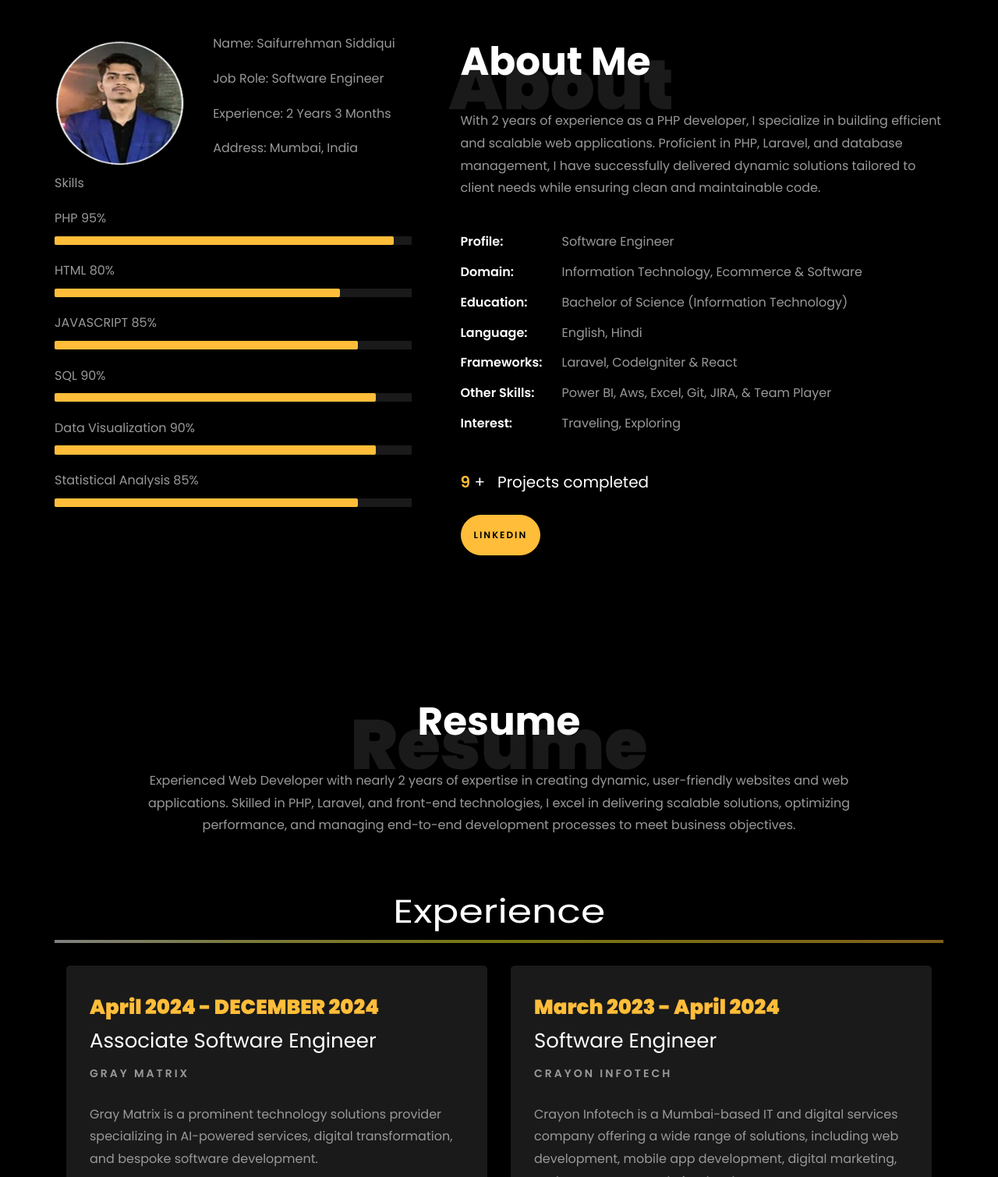
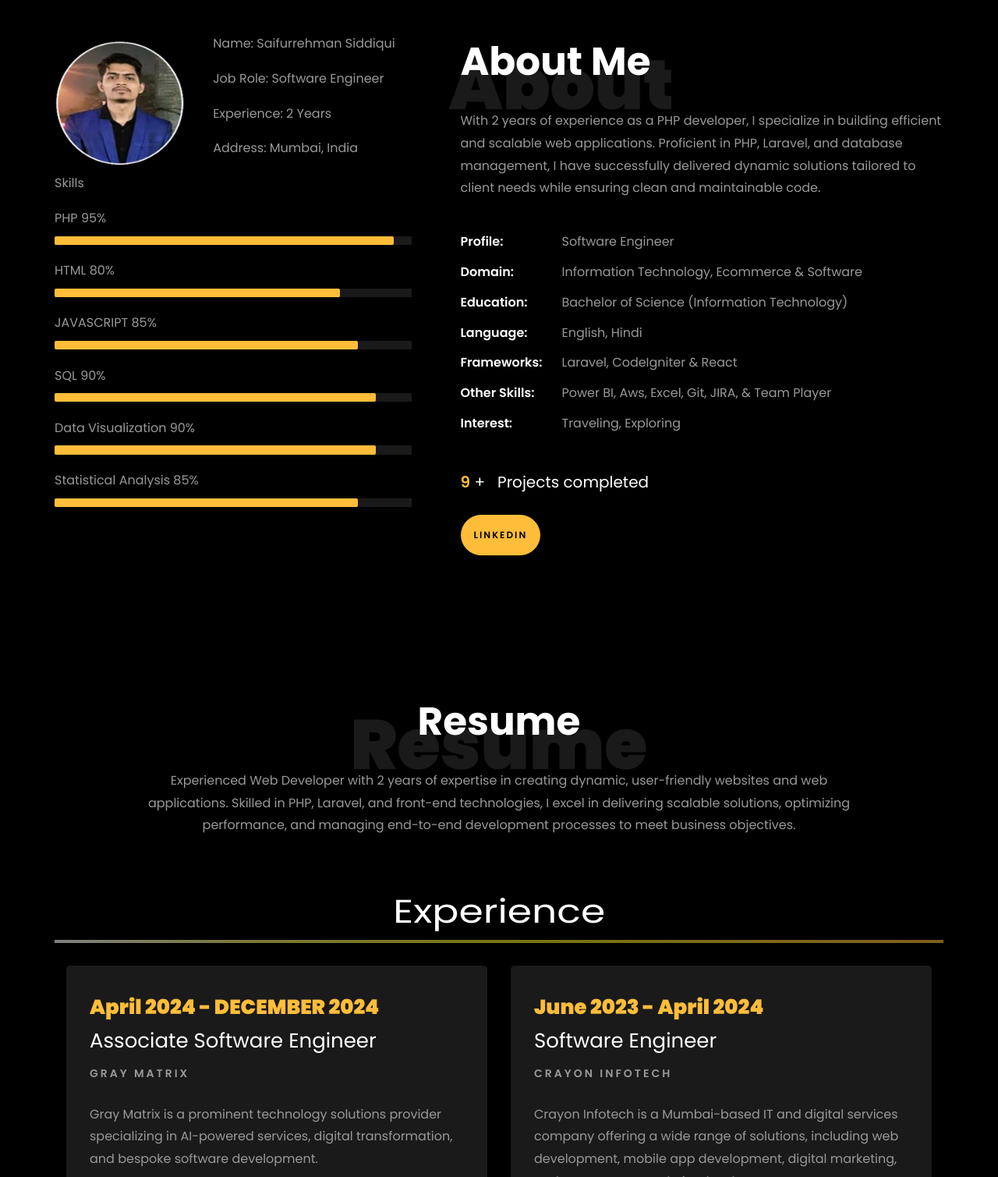
Before and after one commit to siddisaif/siddisaif-saif_portfolio, a plain HTML site: page index.html in a window 1280 px wide. Shown: the part 820-2329 px from the top of the page at 78% size. Drawn offline with Linux system fonts and the light colour scheme; files whose address does not match are found by name.

Commit message:
experience correction

```diff
--- a/index.html
+++ b/index.html
@@ -220,7 +220,7 @@
 									  <div class="about-info">
 										<p><span class="title-s">Name: </span> <span>Saifurrehman Siddiqui</span></p>
 										<p><span class="title-s">Job Role: </span> <span>Software Engineer</span></p>
-										<p><span class="title-s">Experience: </span> <span>2 Years 3 Months</span></p>
+										<p><span class="title-s">Experience: </span> <span>2 Years </span></p>
 										<p><span class="title-s">Address: </span> <span>Mumbai, India</span></p>
 									  </div>
 									</div>
@@ -316,7 +316,7 @@
           <div class="col-md-10 heading-section text-center ftco-animate">
           	<h1 class="big big-2">Resume</h1>
             <h2 class="mb-4">Resume</h2>
-            <p>Experienced Web Developer with nearly 2 years of expertise in creating dynamic, user-friendly websites and web applications. Skilled in PHP, Laravel, and front-end technologies, I excel in delivering scalable solutions, optimizing performance, and managing end-to-end development processes to meet business objectives.</p>
+            <p>Experienced Web Developer with 2 years of expertise in creating dynamic, user-friendly websites and web applications. Skilled in PHP, Laravel, and front-end technologies, I excel in delivering scalable solutions, optimizing performance, and managing end-to-end development processes to meet business objectives.</p>
           </div>
         </div>
 
@@ -357,7 +357,7 @@
 
 				<div class="col-md-6">
 					<div class="resume-wrap ftco-animate">
-						<span class="date">March 2023 - April 2024</span>
+						<span class="date">June 2023 - April 2024</span>
 						<h2>Software Engineer</h2>
 						<span class="position">Crayon Infotech</span>
 						<p class="mt-4">Crayon Infotech is a Mumbai-based IT and digital services company offering a wide range of solutions, including web development, mobile app development, digital marketing, and e-commerce website development.
```
